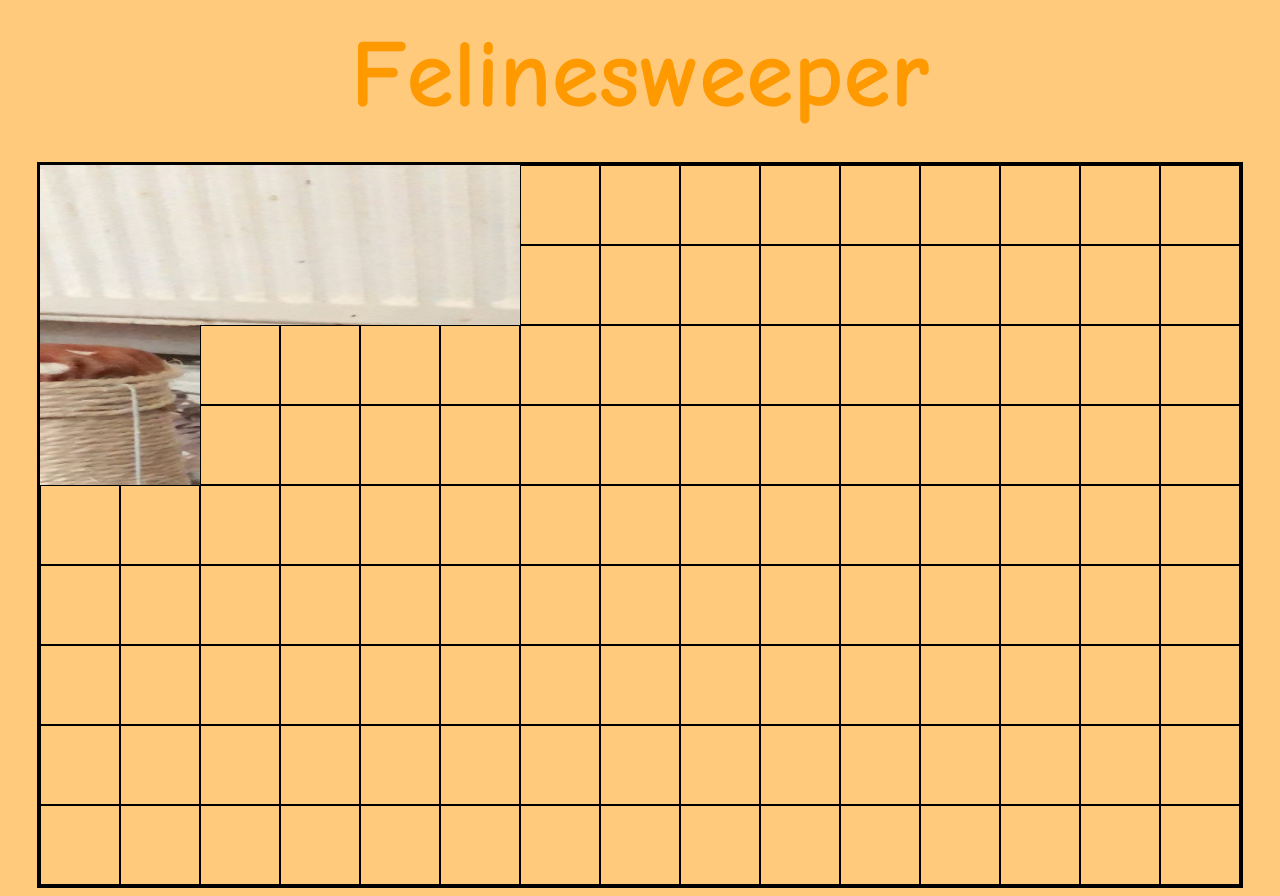
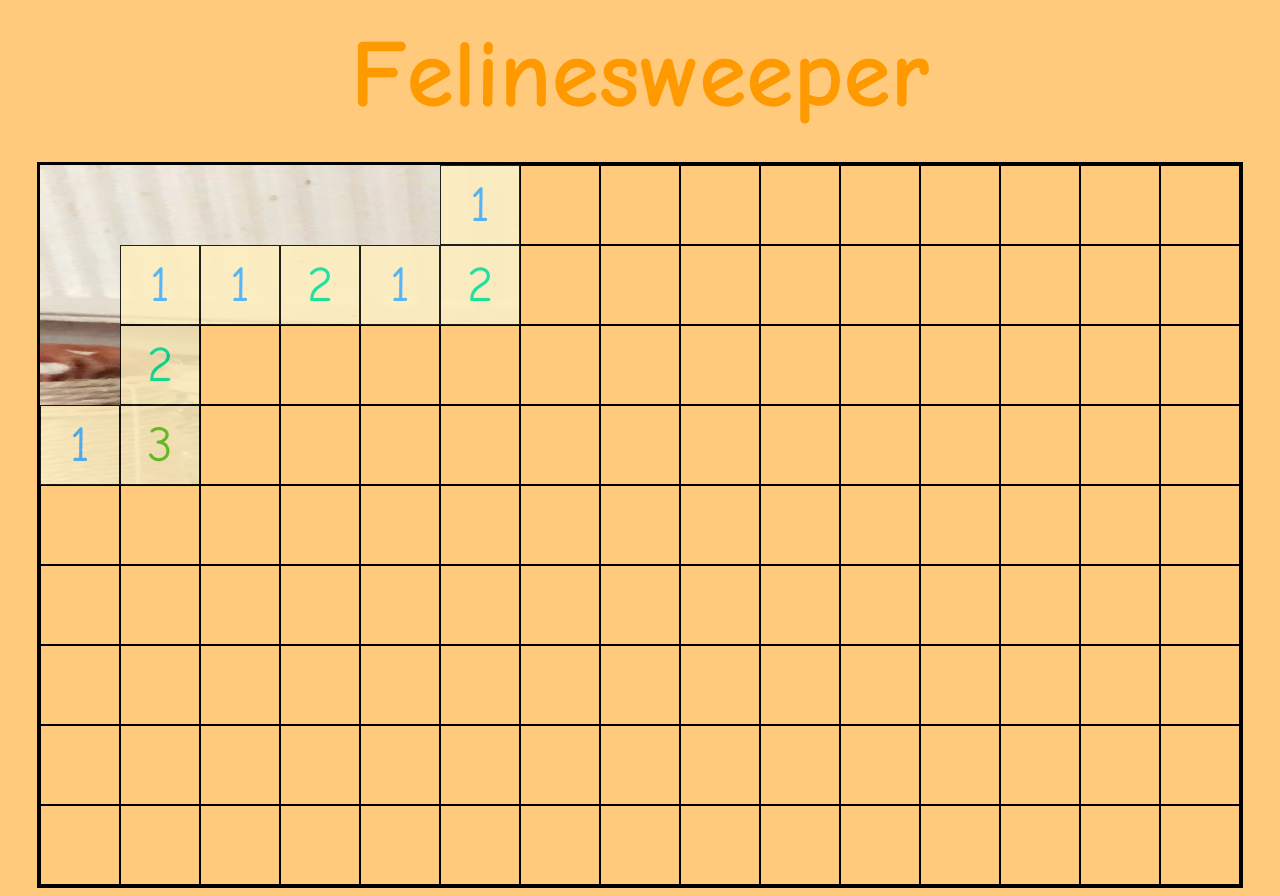
Before and after one commit to TawheedAhmed28/felinesweeper, a React (Vite) app: page /easy in a window 1280 px wide. Both pictures are taken after a click on the element 80 px from the left and 205 px from the top of the page. Built offline with nearby package versions, Linux system fonts and the light colour scheme.

Commit message:
CSS improvements and reformatting of tile keys to allow numbers for nearby mines to be displayed Next step: enable flagging feature to mark mines, then win/loss condition

```diff
--- a/src/App.css
+++ b/src/App.css
@@ -138,15 +138,75 @@ a {
 
 }
 
-.easy-square {
+.easy-square, .easy-square-1, .easy-square-2, .easy-square-3, .easy-square-4, .easy-square-5, .easy-square-6, .easy-square-7, .easy-square-8 {
 
+    display: flex;
     width: 78px;
     height: 78px;
     border: 1px solid black;
     cursor: pointer;
-    background-color: rgb(255, 202, 124);
+    background-color: #ffca7c;
     opacity: 1;
     z-index: 1;
+    align-items: center;
+    justify-content: center;
+    font-size: 50px;
+
+}
+
+.easy-square-1, .easy-square-2, .easy-square-3, .easy-square-4, .easy-square-5, .easy-square-6, .easy-square-7, .easy-square-8 {
+
+    opacity: 0.85;
+    background-color: #ffefbf;
+    cursor: default;
+
+}
+
+.easy-square-1 {
+
+    color: #3eadff;
+
+}
+
+.easy-square-2 {
+
+    color: #00e295;
+
+}
+
+.easy-square-3 {
+
+    color: #5ec31e;
+
+}
+
+.easy-square-4 {
+
+    color: #ffa60f;
+
+}
+
+.easy-square-5 {
+
+    color: #ff5e0f;
+
+}
+
+.easy-square-6 {
+
+    color: #ff5e0f;
+
+}
+
+.easy-square-7 {
+
+    color: #eb0067;
+
+}
+
+.easy-square-8 {
+
+    color: #a800c6;
 
 }
 
--- a/src/components/Easy.jsx
+++ b/src/components/Easy.jsx
@@ -9,22 +9,22 @@ export default function Easy() {
     const [randomIndex] = React.useState(Math.ceil(Math.random() * 43))
     const [grid, setGrid] = React.useState([
 
-        [0, 0, 0, 0, 0, 0, 0, 0, 0, 0, 0, 0, 0, 0, 0],
-        [0, 0, 0, 0, 0, 0, 0, 0, 0, 0, 0, 0, 0, 0, 0],
-        [0, 0, 0, 0, 0, 0, 0, 0, 0, 0, 0, 0, 0, 0, 0],
-        [0, 0, 0, 0, 0, 0, 0, 0, 0, 0, 0, 0, 0, 0, 0],
-        [0, 0, 0, 0, 0, 0, 0, 0, 0, 0, 0, 0, 0, 0, 0],
-        [0, 0, 0, 0, 0, 0, 0, 0, 0, 0, 0, 0, 0, 0, 0],
-        [0, 0, 0, 0, 0, 0, 0, 0, 0, 0, 0, 0, 0, 0, 0],
-        [0, 0, 0, 0, 0, 0, 0, 0, 0, 0, 0, 0, 0, 0, 0],
-        [0, 0, 0, 0, 0, 0, 0, 0, 0, 0, 0, 0, 0, 0, 0],
+        [-1, -1, -1, -1, -1, -1, -1, -1, -1, -1, -1, -1, -1, -1, -1],
+        [-1, -1, -1, -1, -1, -1, -1, -1, -1, -1, -1, -1, -1, -1, -1],
+        [-1, -1, -1, -1, -1, -1, -1, -1, -1, -1, -1, -1, -1, -1, -1],
+        [-1, -1, -1, -1, -1, -1, -1, -1, -1, -1, -1, -1, -1, -1, -1],
+        [-1, -1, -1, -1, -1, -1, -1, -1, -1, -1, -1, -1, -1, -1, -1],
+        [-1, -1, -1, -1, -1, -1, -1, -1, -1, -1, -1, -1, -1, -1, -1],
+        [-1, -1, -1, -1, -1, -1, -1, -1, -1, -1, -1, -1, -1, -1, -1],
+        [-1, -1, -1, -1, -1, -1, -1, -1, -1, -1, -1, -1, -1, -1, -1],
+        [-1, -1, -1, -1, -1, -1, -1, -1, -1, -1, -1, -1, -1, -1, -1],
 
     ])
 
     // * KEY:
-    // * 0 is an unrevealed tile.
-    // * 1 is a revealed tile.
-    // * 2 is a mine.
+    // * -1 is an unrevealed tile.
+    // * Any number above -1 is a revealed tile, with the number representing the amount of nearby mines.
+    // * "MINE" is a mine.
 
     React.useEffect(() => { initialise() }, [])
 
@@ -38,17 +38,17 @@ export default function Easy() {
             const randomRow = Math.floor(Math.random() * grid.length)
             const randomColumn = Math.floor(Math.random() * grid[0].length)
 
-            if (gridCopy[randomRow][randomColumn] === 2) {
+            if (gridCopy[randomRow][randomColumn] === "MINE") {
                 continue
             } else {
-                gridCopy[randomRow][randomColumn] = 2
+                gridCopy[randomRow][randomColumn] = "MINE"
                 mines++
             }
 
         }
 
         setGrid(gridCopy)
-        console.log(grid)
+
     }
 
     function handleSquareClick(event) {
@@ -56,11 +56,11 @@ export default function Easy() {
         const gridCopy = structuredClone(grid)
         const [x, y] = event.target.id.split("-").map(n => Number(n))
 
-        if (gridCopy[x][y] === 1) {
+        if (gridCopy[x][y] > -1) {
             return
         }
 
-        if (gridCopy[x][y] === 2) {
+        if (gridCopy[x][y] === "MINE") {
 
             console.log("MINE")
             return
@@ -100,7 +100,7 @@ export default function Easy() {
         function reveal(row, col) {
 
             // return if revealed or mine
-            if (gridCopy[row][col] === 1) {
+            if (gridCopy[row][col] > -1) {
                 return
             }
 
@@ -112,7 +112,7 @@ export default function Easy() {
 
             for (const tile of nearby) {
 
-                if (gridCopy[tile[0]][tile[1]] === 2) {
+                if (gridCopy[tile[0]][tile[1]] === "MINE") {
                     nearbyMines++
                 }
 
@@ -120,14 +120,14 @@ export default function Easy() {
 
             console.log(`Mines: ${nearbyMines}`)
 
-            gridCopy[row][col] = 1
+            gridCopy[row][col] = nearbyMines
 
             // if no mines nearby, check neighbouring tiles recursively
             if (nearbyMines === 0) {
 
                 for (const tile of nearby) {
 
-                    if (gridCopy[tile[0]][tile[1]] !== 0) {
+                    if (gridCopy[tile[0]][tile[1]] !== -1) {
                         continue
                     }
 
@@ -168,11 +168,15 @@ export default function Easy() {
                     return <div className='easy-row' key={index}>
 
                         {row.map((sq, i) => {
-                            if (grid[index][i] === 0 || grid[index][i] === 2) {
+
+                            if (grid[index][i] === -1 || grid[index][i] === "MINE") {
                                 return <div className='easy-square' id={`${index}-${i}`} key={`sq${index}${i}`} onClick={handleSquareClick}></div>
+                            } else if (grid[index][i] === 0){
+                                return <div className='easy-square-clear' id={`${index}-${i}`} key={`sq${index}${i}`} />
                             } else {
-                                return <div className='easy-square-clear' id={`${index}-${i}`} key={`sq${index}${i}`} />
+                                return <div className={`easy-square-${grid[index][i]}`} id={`${index}-${i}`} key={`sq${index}${i}`}>{grid[index][i]}</div>
                             }
+
                         })}
 
                     </div>
```
